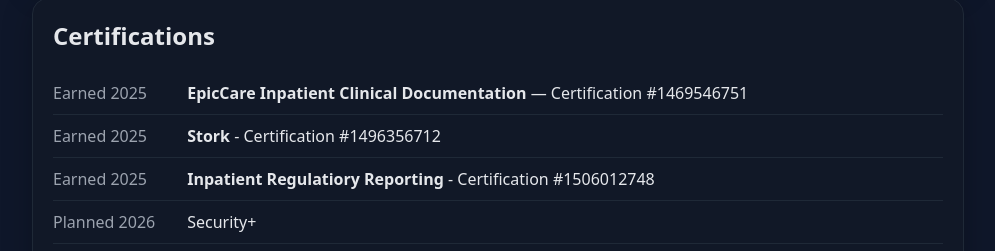
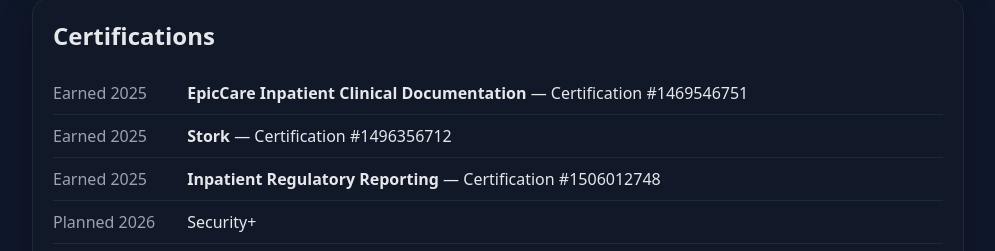
Before and after one commit to darrencsweely-pixel/Portfolio, a plain HTML site: page index.html in a window 1280 px wide. Shown: the part 412-663 px from the top of the page, without its empty margins (142-1137 px from the left). Drawn offline with Linux system fonts and the light colour scheme; files that its build step writes are made by us from their sources.

Commit message:
Update index.html

```diff
--- a/index.html
+++ b/index.html
@@ -33,8 +33,8 @@
     <h2>Certifications</h2>
     <ul class="timeline">
       <li><span class="when">Earned 2025</span> <strong>EpicCare Inpatient Clinical Documentation</strong> — Certification #1469546751</li>
-      <li><span class="when">Earned 2025</span> <strong>Stork</strong> - Certification #1496356712</li>
-      <li><span class="when">Earned 2025</span> <strong>Inpatient Regulatiory Reporting</strong> - Certification #1506012748</li>
+      <li><span class="when">Earned 2025</span> <strong>Stork</strong> — Certification #1496356712</li>
+      <li><span class="when">Earned 2025</span> <strong>Inpatient Regulatory Reporting</strong> — Certification #1506012748</li>
       <li><span class="when">Planned 2026</span> Security+</li>
       <li><span class="when">Planned 2026</span> AZ-900 • Microsoft Azure Fundamentals</li>
       <li><span class="when">Planned 2027 (opt.)</span> SC-900 • Security, Compliance, Identity Fundamentals</li>
```
